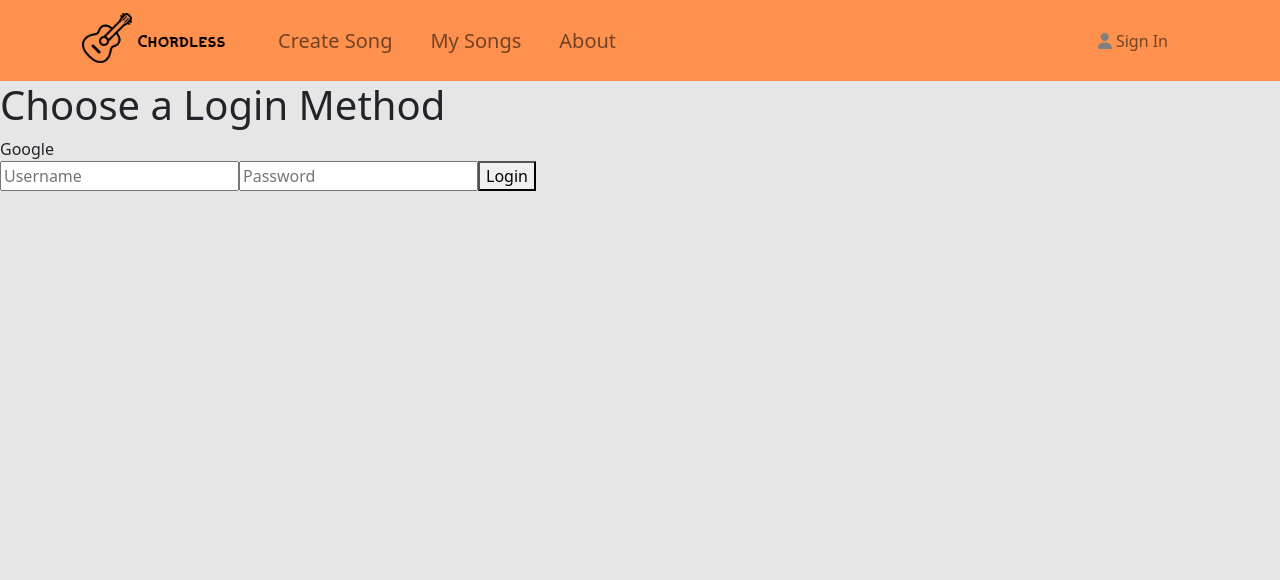
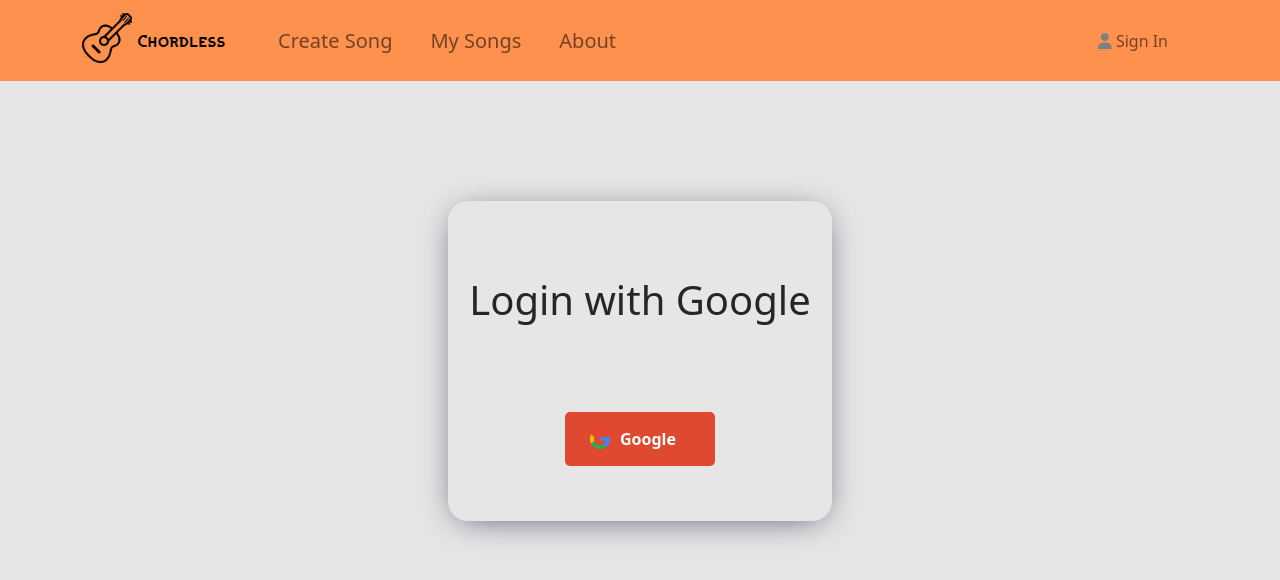
Before and after one commit to jacklayfield/Chordless, a React (Create React App) app in the folder client/: page /login in a window 1280 px wide. Shown: the top 580 px of the page. Built offline with nearby package versions, Linux system fonts and the light colour scheme.

Commit message:
Adding login styling

```diff
--- a/client/src/pages/login.tsx
+++ b/client/src/pages/login.tsx
@@ -1,21 +1,23 @@
 import Google from "../google.png";
 import "../styling/login.css";
+import "../styling/theme.css";
+import Row from "react-bootstrap/Row";
+import Col from "react-bootstrap/Col";
 
 export const Login = () => {
   const google = () => {
     window.open("http://localhost:8000/auth/google", "_self");
   };
   return (
-    <div>
-      <h1>Choose a Login Method</h1>
-
-      <div className="loginButton google" onClick={google}>
-        Google
-      </div>
-      <div>
-        <input type="text" placeholder="Username" />
-        <input type="text" placeholder="Password" />
-        <button>Login</button>
+    <div className="login">
+      <div className="wrapper">
+        <div className="center">
+          <h1 className="loginTitle">Login with Google</h1>
+          <div className="loginButton google" onClick={google}>
+            <img src={Google} alt="" className="icon" />
+            Google
+          </div>
+        </div>
       </div>
     </div>
   );
--- a/client/src/styling/login.css
+++ b/client/src/styling/login.css
@@ -0,0 +1,52 @@
+.login {
+  height: calc(70vh);
+  display: flex;
+  align-items: center;
+  justify-content: center;
+}
+
+.wrapper {
+  width: 30vw;
+  height: 40vh;
+  -webkit-box-shadow: 0px 5px 35px -10px rgba(66, 68, 90, 1);
+  -moz-box-shadow: 0px 5px 35px -10px rgba(66, 68, 90, 1);
+  box-shadow: 0px 5px 35px -10px rgba(66, 68, 90, 1);
+  display: flex;
+  align-items: center;
+  border-radius: 20px;
+}
+.center {
+  flex: 1;
+  display: flex;
+  flex-direction: column;
+  align-items: center;
+}
+
+.loginButton {
+  width: 150px;
+  padding: 15px 25px;
+  border-radius: 5px;
+  color: white;
+  display: flex;
+  align-items: center;
+  font-weight: bold;
+  margin-bottom: 20px;
+  cursor: pointer;
+}
+
+.google {
+  background-color: #df4930;
+}
+
+.icon {
+  width: 20px;
+  height: 20px;
+  margin-right: 10px;
+}
+
+.loginTitle {
+  top: 180px;
+  color: rgb(38, 38, 38);
+  padding: 40px 20px 80px 20px;
+  text-align: center;
+}
```
